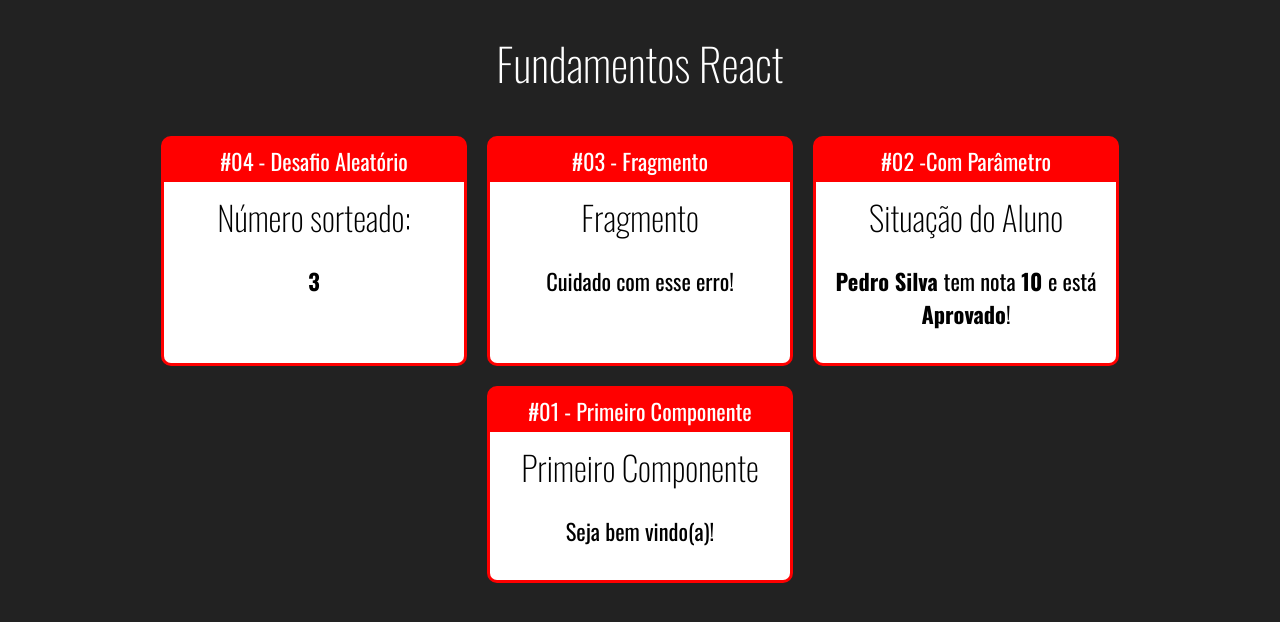
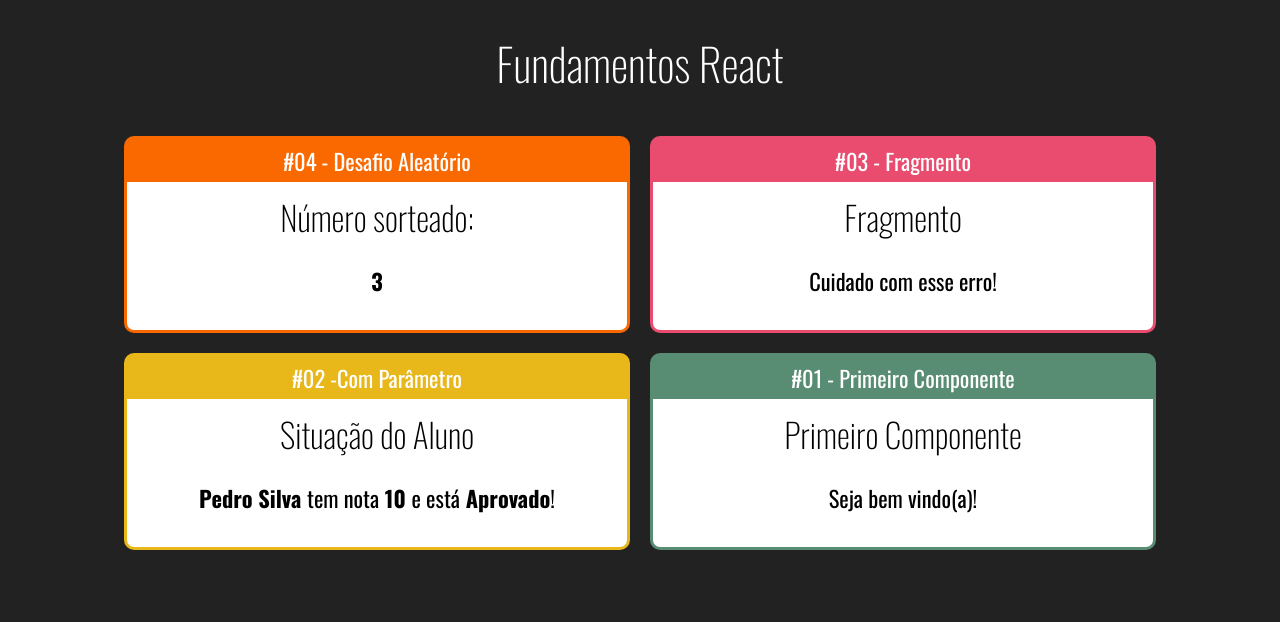
Before and after one commit to pedrohsbatista/Fundamentos-React, a React (Create React App) app: page / in a window 1280 px wide. Shown: the top 622 px of the page. Built offline with nearby package versions, Linux system fonts and the light colour scheme.

Commit message:
Cor do card por parâmetro

```diff
--- a/src/App.jsx
+++ b/src/App.jsx
@@ -28,19 +28,19 @@
         <h1>Fundamentos React</h1>
 
         <div className="Cards">
-            <Card titulo="#04 - Desafio Aleatório">
+            <Card titulo="#04 - Desafio Aleatório" color="#FA6900">
                 <Aleatorio max={5} min={1} />
             </Card>
-            <Card titulo="#03 - Fragmento">
+            <Card titulo="#03 - Fragmento" color="#E94C6F">
                 <Fragmento />
             </Card>
-            <Card titulo="#02 -Com Parâmetro">
+            <Card titulo="#02 -Com Parâmetro" color="#E8B71A">
                 <ComParametro
                         titulo="Situação do Aluno"
                         aluno="Pedro Silva"
                         nota={9.3} />
             </Card>
-            <Card titulo="#01 - Primeiro Componente">
+            <Card titulo="#01 - Primeiro Componente" color="#588C73">
                 <Primeiro></Primeiro>
             </Card>
         </div>
--- a/src/components/layout/Card.css
+++ b/src/components/layout/Card.css
@@ -1,13 +1,12 @@
 .Card {
-    background-color: red;
-    border: 3px solid red;
+    border: 3px solid;
     border-radius: 10px;
     overflow: hidden;
     margin: 10px;
     display: flex;
     flex-direction: column;
-    min-width: 300px;
-    max-width: 300px;
+    min-width: 500px;
+    max-width: 500px;
 }
 
 .Card .Title {
--- a/src/components/layout/Card.jsx
+++ b/src/components/layout/Card.jsx
@@ -2,7 +2,13 @@
 import React from 'react';
 
 export default props => {
-    return <div className="Card">
+
+    const cardStyle = {
+        backgroundColor: props.color || '#F00',
+        borderColor: props.color || '#F00'
+    }
+
+    return <div className="Card" style={cardStyle}>
         <div className="Title">{props.titulo}</div>
         <div className="Content">
             {props.children}
```
